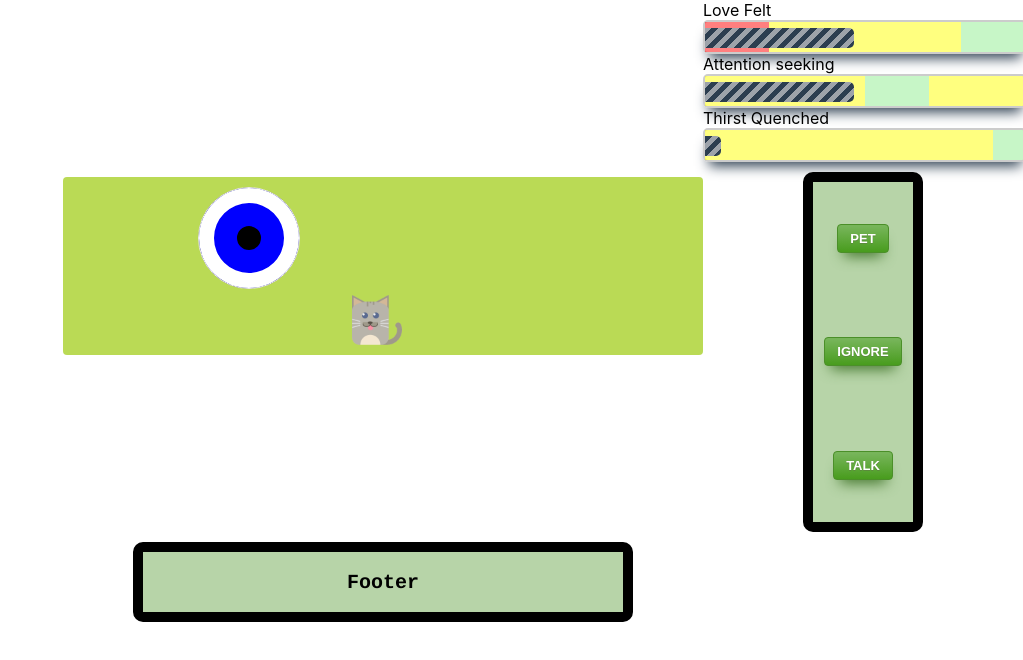
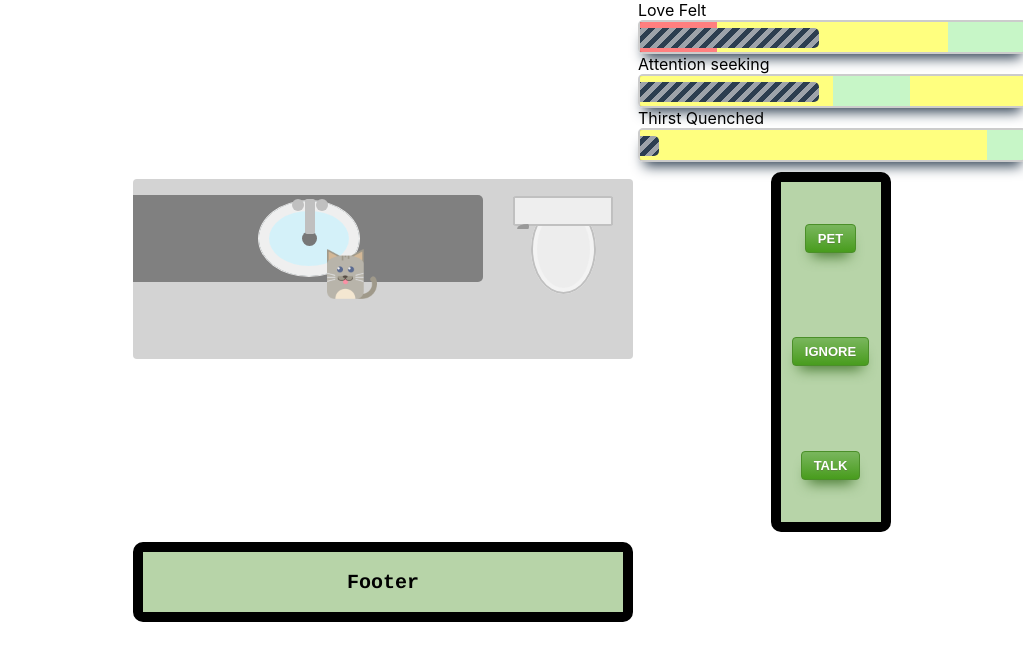
Before and after one commit to andyrewwer/lilah-app, a React (Create React App) app: page / in a window 1280 px wide. Shown: the top 660 px of the page, without its empty margins (257-1280 px from the left). Built offline with nearby package versions, Linux system fonts and the light colour scheme.

Commit message:
Add toilet and size bathroom

```diff
--- a/src/App.css
+++ b/src/App.css
@@ -13,7 +13,8 @@ html {
 /* bathroom container */
 .container-bathroom {
   display: grid;
-  grid-template-columns: 1fr 2fr 1fr;
+  grid-template-columns: 1fr 500px 1fr;
+  grid-gap: 5px;
 }
 
 .container-footer {
--- a/src/components/bathroom/Bathroom.css
+++ b/src/components/bathroom/Bathroom.css
@@ -1,6 +1,8 @@
 .container-lila {
   grid-column: 2;
   align-self: center;
+  width: 500px;
+  height: 175px;
 }
 
 .container-lila-meta {
--- a/src/components/bathroom/Bathroom.js
+++ b/src/components/bathroom/Bathroom.js
@@ -27,7 +27,7 @@ export default class Bathroom extends Component {
 
   constructor() {
     super();
-    this.gameService = new GameService(50, 50, 5, 80);
+    this.gameService = new GameService(50, 50, 5, 60);
     this.state = this.gameService.getState();
 
     this.petLila = this.petLila.bind(this);
--- a/src/components/bathroom/lila/Lila.css
+++ b/src/components/bathroom/lila/Lila.css
@@ -1,20 +1,29 @@
 :root {
   --lila-size: 50px;
-  --background-colour: #BADA55;
+  --background-colour: lightgrey;
 }
 
-/* TODO FIGURE OUT WHY BG IS SHRINKING AND EXPANDING */
 .lila-container {
   display: grid;
-  width: calc(var(--lila-size) * 10));
-  grid-template-columns: calc(var(--lila-size) * 10));
-  grid-template-rows: 2fr 1fr;
-  grid-gap: 5px;
+  grid-template-columns: 350px 140px;
+  grid-template-rows: 100px 50px;
+  grid-gap: 10px;
   justify-items: left;
   align-items: center;
   background-color: var(--background-colour);
-  padding: 10px;
+  padding: 10px 0px;
   border-radius: 4px;
+  /* overflow: hidden; */
+}
+
+.counter {
+  background-color: grey;
+  width: 100%;
+  padding-top: 5px;
+  padding-bottom: 5px;
+  border-top-right-radius: 5px;
+  border-bottom-right-radius: 5px;
+  grid-row: 1;
 }
 
 .lila {
@@ -22,15 +31,88 @@
   height: var(--lila-size);
   grid-row: 2;
   transition: margin 0.5s ease-in-out;
+  padding-left: 5px;
+  z-index: 1;
 }
 
 .sink {
   width: calc(var(--lila-size) * 2);
-  height: calc(var(--lila-size) * 2);
+  height: calc(var(--lila-size) * 1.5);
   border-radius: 100%;
   background-color: black;
   grid-row: 1;
   margin-left: calc(var(--lila-size) * 2.5);
-  box-shadow: inset 0px 0px 0px 15px white, inset 0px 0px 0px 38px blue;
+  box-shadow: inset 0px 0px 0px 10px #efefef, inset 0px 0px 0px 40px #d4f1f9;
   border: 1px solid #eee;
 }
+.sink-hole {
+  position: relative;
+  width: 15px;
+  height: 15px;
+  margin-left: 43px;
+  margin-top: 30px;
+  background-color: #777;
+  border-radius: 50%;
+}
+
+.faucet {
+   position: relative;
+   width: 10px;
+   height: 35px;
+   margin-left: 46px;
+   margin-top: -47px;
+
+   background-color: #C0C0C0;
+   border-radius: 2px;
+ }
+
+.knobs {
+  position: relative;
+  width: 12px;
+  height: 12px;
+  border-radius: 100%;
+  background-color: #C0C0C0;
+  color: #C0C0C0;
+  margin-top: -35px;
+  margin-left: 33px;
+  box-shadow: 24px 0px;
+}
+
+.toilet {
+  border-radius: 5px;
+  grid-row: 1/2;
+  justify-self: center;
+  position: relative;
+}
+
+.toilet-seat {
+  position: relative;
+  width: calc(var(--lila-size) * 1.3);
+  height: 90px;
+  background-color: #ededed;
+  border-radius: 50%;
+  top: 5px;
+  margin: 40px auto 0px auto;
+  box-shadow: inset 0px 0px 0px 2px #C0C0C0,
+   inset 0px 0px 0px 6px #f3f3f3;
+}
+
+.toilet-back {
+  position: relative;
+  width: calc(var(--lila-size) * 2);
+  height: 30px;
+  top: -93px;
+  background-color: #eee;
+  border-radius: 3%;
+  box-shadow: inset 0px 0px 0px 2px #C0C0C0;
+}
+
+.toilet-handle {
+  position: relative;
+  width: 12px;
+  left: 4px;
+  height: 5px;
+  top: 28px;
+  background-color: #999;
+  border-radius: 92% 8% 8% 92% / 93% 50% 50% 7%;
+}
--- a/src/components/bathroom/lila/Lila.js
+++ b/src/components/bathroom/lila/Lila.js
@@ -13,13 +13,25 @@ export default class Lila extends Component {
     let marginTop = this.props.gameService.lilaInTargetPosition() ? '-100px' : '0px';
     return (
       <React.Fragment>
-      <div className="lila-container">
-        <div className="sink"></div>
-        <div className="lila" style={{marginLeft: (this.props.lilaPos * 4.5) + 'px', marginTop: marginTop}}>
-          <img src={lila} width={'50px'} height={'50px'}/>
+        <div className="lila-container">
+          <div class="counter">
+            <div className="sink">
+              <div className="sink-hole"></div>
+              <div class="faucet"></div>
+              <div class="knobs"></div>
+            </div>
+          </div>
+          <div class="toilet">
+            <div class="toilet-seat"></div>
+            <div class="toilet-back">
+              <div class="toilet-handle"></div>
+            </div>
+          </div>
+          <div className="lila" style={{marginLeft: (this.props.lilaPos * 4.5) + 'px', marginTop: marginTop}}>
+            <img src={lila} width={'50px'} height={'50px'}/>
+          </div>
+
         </div>
-
-      </div>
       </React.Fragment>
     );
   }
--- a/src/service/GameService.js
+++ b/src/service/GameService.js
@@ -1,7 +1,7 @@
 import {loveBar, attentionBar, thirstBar} from '../components/bathroom/lila-meta/LilaMeta'
 
-export const maxTargetLila = 42;
-export const minTargetLila = 28;
+export const maxTargetLila = 44;
+export const minTargetLila = 26;
 
 class GameService {
 
```
